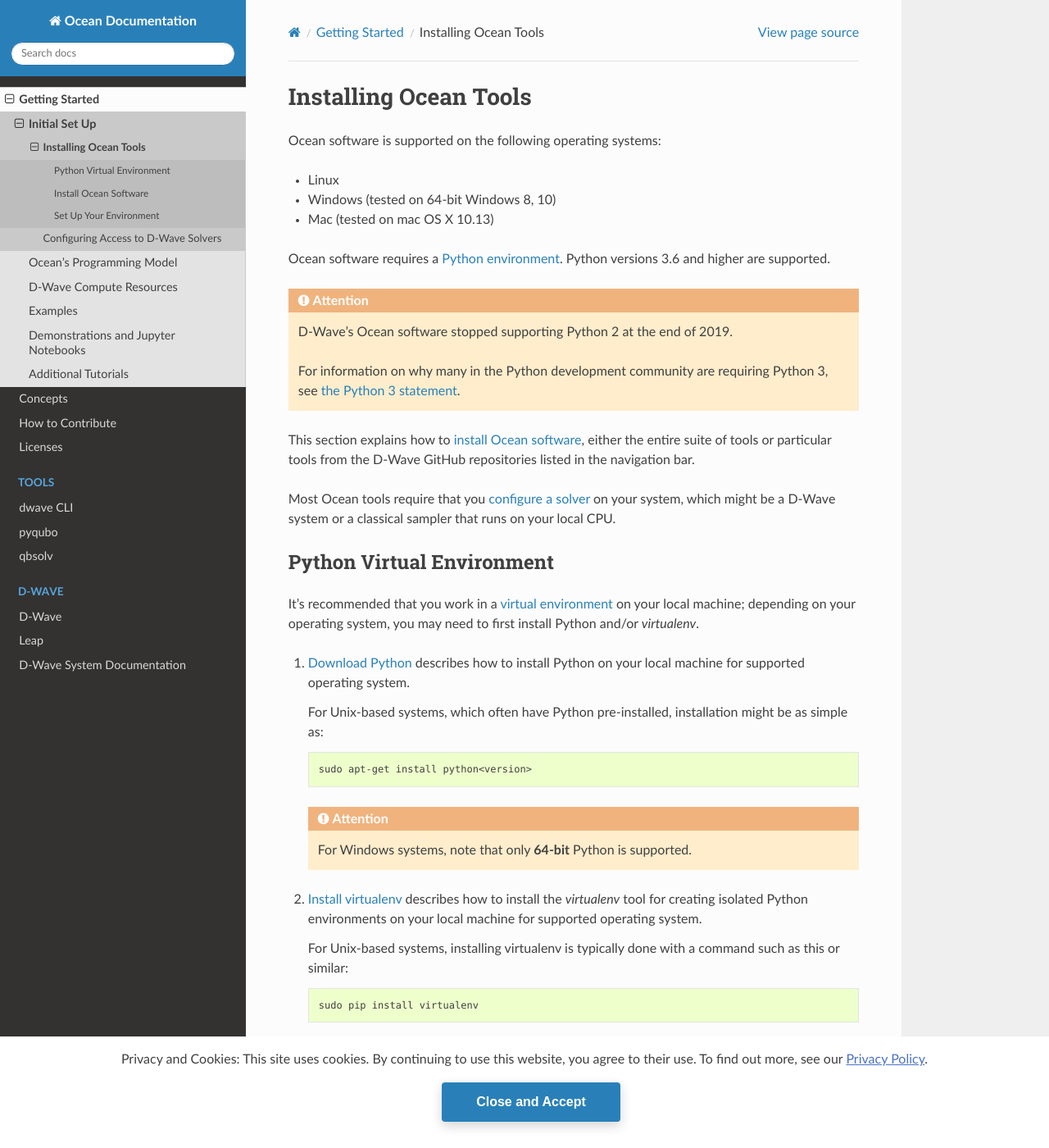
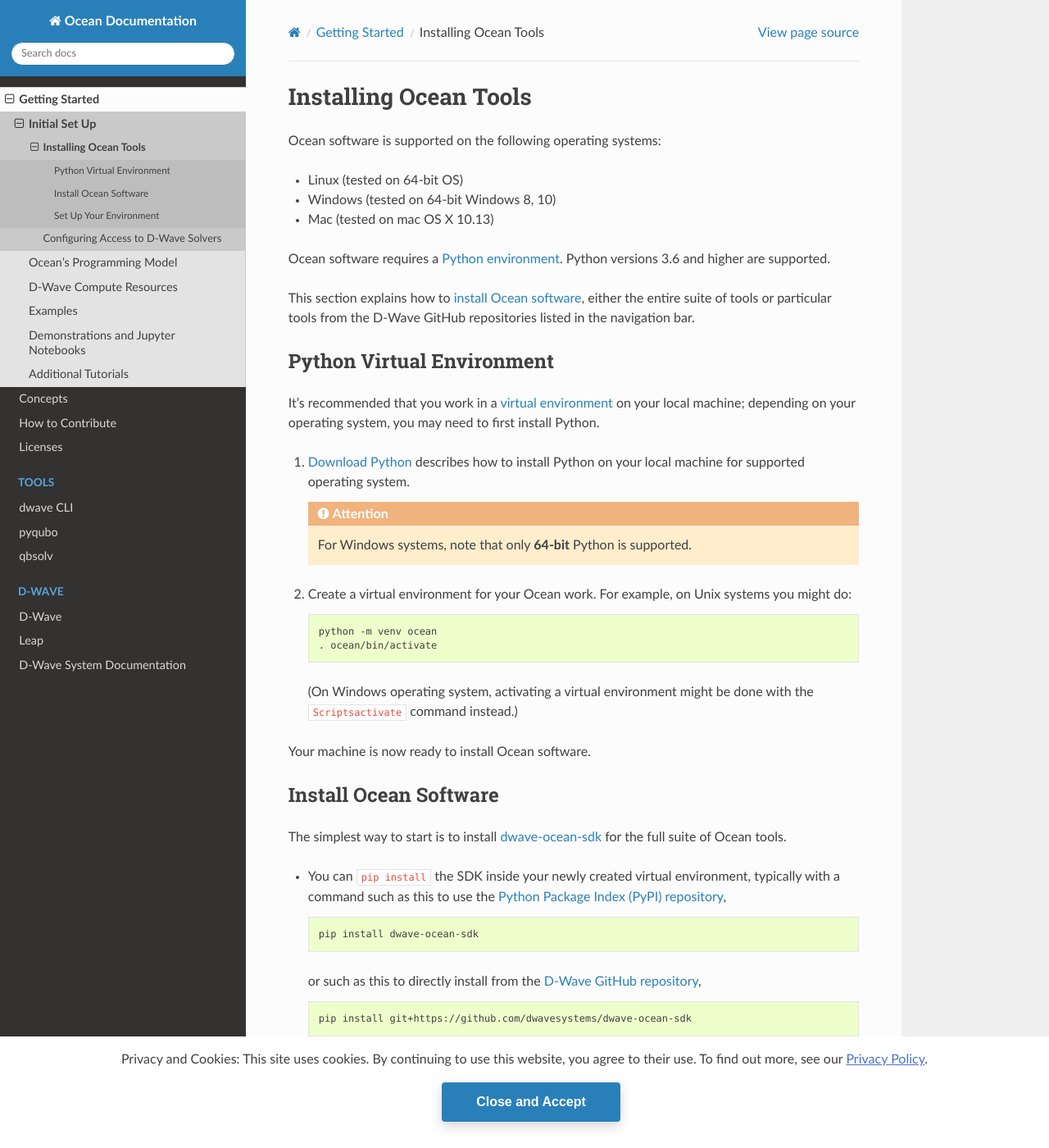
Before and after one commit to dwavesystems/dwave-ocean-sdk, a Sphinx documentation site: the page built from docs/overview/install.rst, in a window 1280 px wide and 1400 px high. Shown: the whole window at 82% size. Built offline with Sphinx 7.4.7 and the Read the Docs theme 2.0.0, drawn with Linux system fonts in a browser that asks for light colours; pages that are not in the unit, such as notebooks, are missing from menus; the version number could not be read and is left out; some of the changed text lies outside the part shown.

Commit message:
Update installation instructions

```diff
--- a/docs/overview/install.rst
+++ b/docs/overview/install.rst
@@ -6,26 +6,16 @@
 
 Ocean software is supported on the following operating systems:
 
-* Linux
+* Linux (tested on 64-bit OS)
 * Windows (tested on 64-bit Windows 8, 10)
 * Mac (tested on mac OS X 10.13)
 
 Ocean software requires a :ref:`Python environment<pythonEnvironment>`. Python
 versions 3.6 and higher are supported.
 
-.. attention::
-   D-Wave's Ocean software stopped supporting Python 2 at the end of 2019.
-
-   For information on why many in the Python development community are
-   requiring Python 3, see
-   `the Python 3 statement <https://python3statement.org/>`_.
-
-
-This section explains how to :ref:`install Ocean software<installOceanSoftware>`, either the entire suite of tools
-or particular tools from the D-Wave GitHub repositories listed in the navigation bar.
-
-Most Ocean tools require that you :ref:`configure a solver<sapi_access>` on your
-system, which might be a D-Wave system or a classical sampler that runs on your local CPU.
+This section explains how to :ref:`install Ocean software<installOceanSoftware>`,
+either the entire suite of tools or particular tools from the D-Wave GitHub
+repositories listed in the navigation bar.
 
 .. _pythonEnvironment:
 
@@ -33,41 +23,23 @@
 ==========================
 
 It's recommended that you work in a
-`virtual environment <https://virtualenv.pypa.io/en/stable/>`_ on your local machine;
-depending on your operating system, you may need to first install Python and/or
-`virtualenv`.
+`virtual environment <https://docs.python.org/3/library/venv.html>`_ on your
+local machine; depending on your operating system, you may need to first install
+Python.
 
-1. `Download Python <https://www.python.org/downloads>`_ describes how to install Python
-   on your local machine for supported operating system.
-
-   For Unix-based systems, which often have Python pre-installed, installation
-   might be as simple as:
-
-   .. code-block:: bash
-
-       sudo apt-get install python<version>
+1. `Download Python <https://www.python.org/downloads>`_ describes how to install
+   Python on your local machine for supported operating system.
 
    .. attention::
       For Windows systems, note that only **64-bit** Python is supported.
-
-#. `Install virtualenv <https://packaging.python.org/guides/installing-using-pip-and-virtual-environments>`_
-   describes how to install the `virtualenv` tool for creating isolated Python environments
-   on your local machine for supported operating system.
-
-   For Unix-based systems, installing virtualenv is typically done with a command such
-   as this or similar:
-
-   .. code-block:: bash
-
-       sudo pip install virtualenv
 
 #. Create a virtual environment for your Ocean work. For example, on Unix systems
    you might do:
 
    .. code-block:: bash
 
-       virtualenv ocean
-       source ocean/bin/activate
+       python -m venv ocean
+       . ocean/bin/activate
 
    (On Windows operating system, activating a virtual environment might be done with the
    :code:`Scripts\activate` command instead.)
@@ -83,11 +55,19 @@
 for the full suite of Ocean tools.
 
 * You can :code:`pip install` the SDK inside your newly created virtual environment, typically
-  with a command such as this or similar:
+  with a command such as this to use the
+  `Python Package Index (PyPI) repository <https://pypi.org/>`_,
 
   .. code-block:: bash
 
       pip install dwave-ocean-sdk
+
+  or such as this to directly install from the
+  `D-Wave GitHub repository <https://github.com/dwavesystems/dwave-ocean-sdk>`_,
+
+  .. code-block:: bash
+
+      pip install git+https://github.com/dwavesystems/dwave-ocean-sdk
 
 * Alternatively, you can clone `dwave-ocean-sdk <https://github.com/dwavesystems/dwave-ocean-sdk>`_ repo
   and install the SDK to your virtual environment; for example:
```
